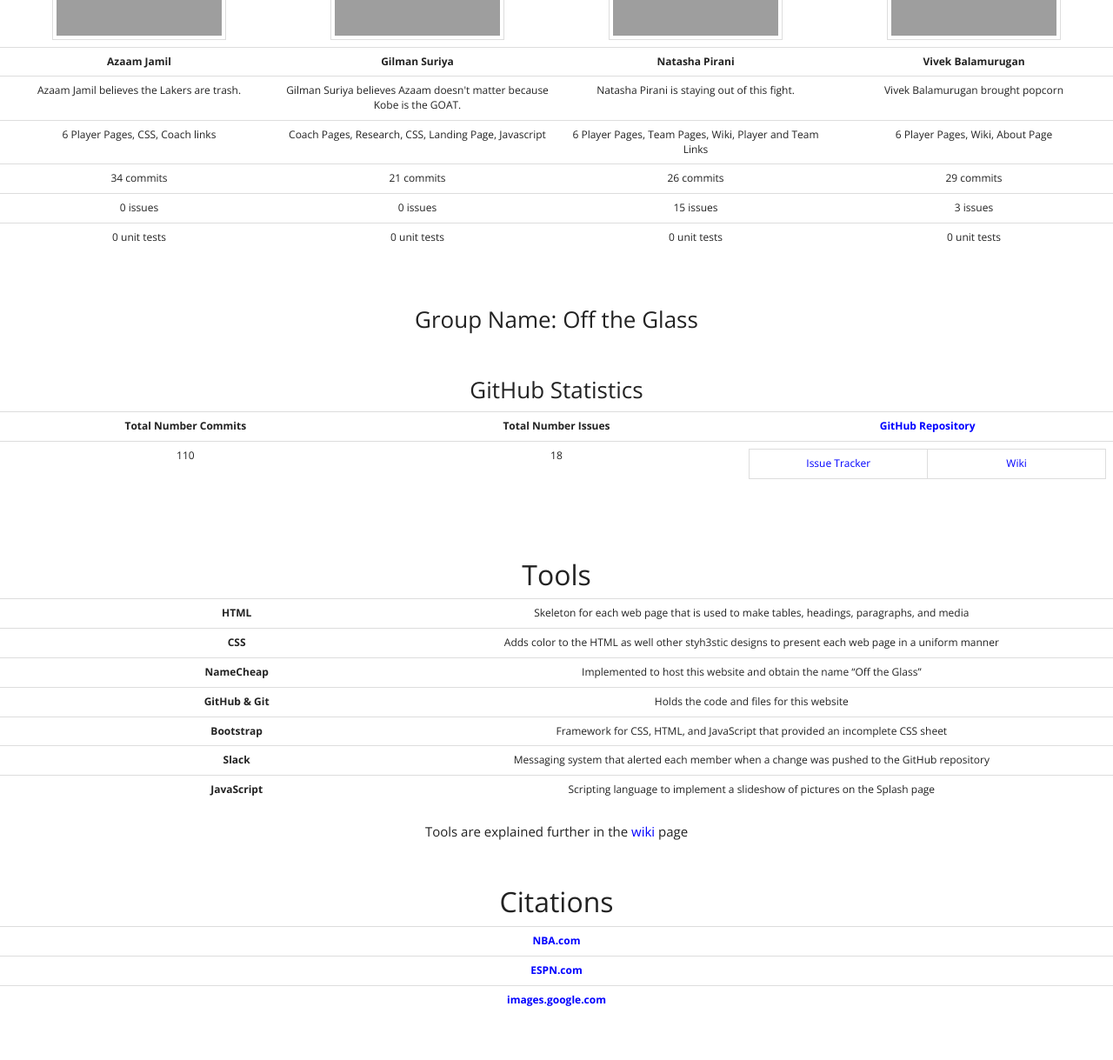
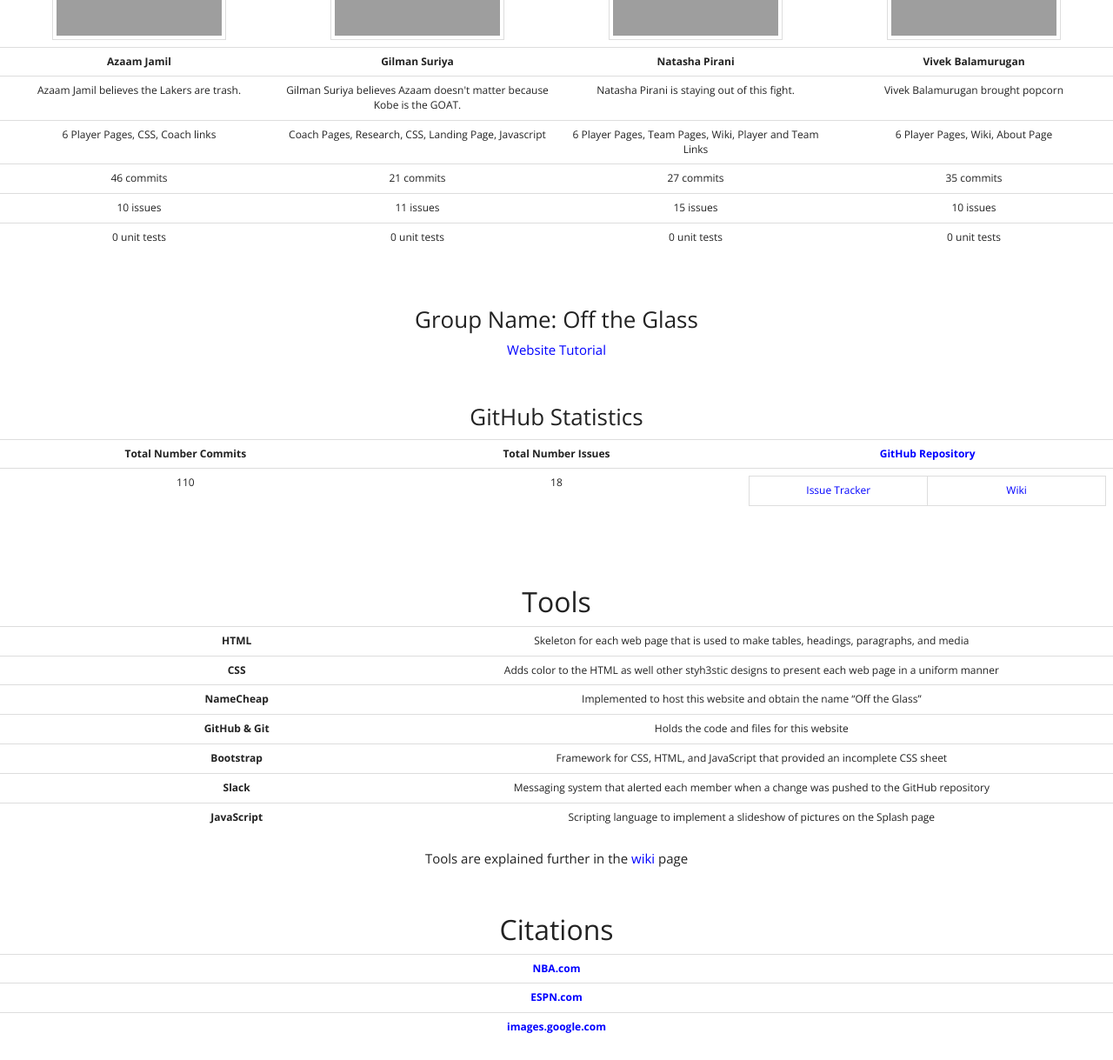
Before and after one commit to azaamjamil/azaamjamil.github.io, a Flask app: page /about in a window 1280 px wide. Shown: the part 376-1595 px from the top of the page at 87% size. Before the commit the page ends 1533 px from the top, so only its background shows below. Run offline with Flask 2, Linux system fonts and the light colour scheme; lists and menus that the app fills with data are empty; some libraries are stand-ins or nearby versions; grey boxes are pictures that could not be loaded.

Commit message:
updated about phase3

```diff
--- a/templates/about.html
+++ b/templates/about.html
@@ -59,17 +59,17 @@
 
 		</tr>
 		<tr>
-			<td class = "col-md-3">34 commits</td>
+			<td class = "col-md-3">46 commits</td> <!-- add today's commits -->
 			<td class = "col-md-3">21 commits</td>
-			<td class = "col-md-3">26 commits</td>
-			<td class = "col-md-3">29 commits</td>
+			<td class = "col-md-3">27 commits</td>
+			<td class = "col-md-3">35 commits</td>
 
 		</tr>
 		<tr>
-			<td class = "col-md-3">0 issues</td>
-			<td class = "col-md-3">0 issues</td>
+			<td class = "col-md-3">10 issues</td>
+			<td class = "col-md-3">11 issues</td>
 			<td class = "col-md-3">15 issues</td>
-			<td class = "col-md-3">3 issues</td>
+			<td class = "col-md-3">10 issues</td>
 
 		</tr>
 		<tr>
@@ -83,6 +83,8 @@
 	<br>
 
 	<h3> Group Name: Off the Glass </h3>
+	<p><a href>Website Tutorial</a></p>
+	<!-- ^for speakerdeck/presentation link !-->
 
 	<br>
 
```
